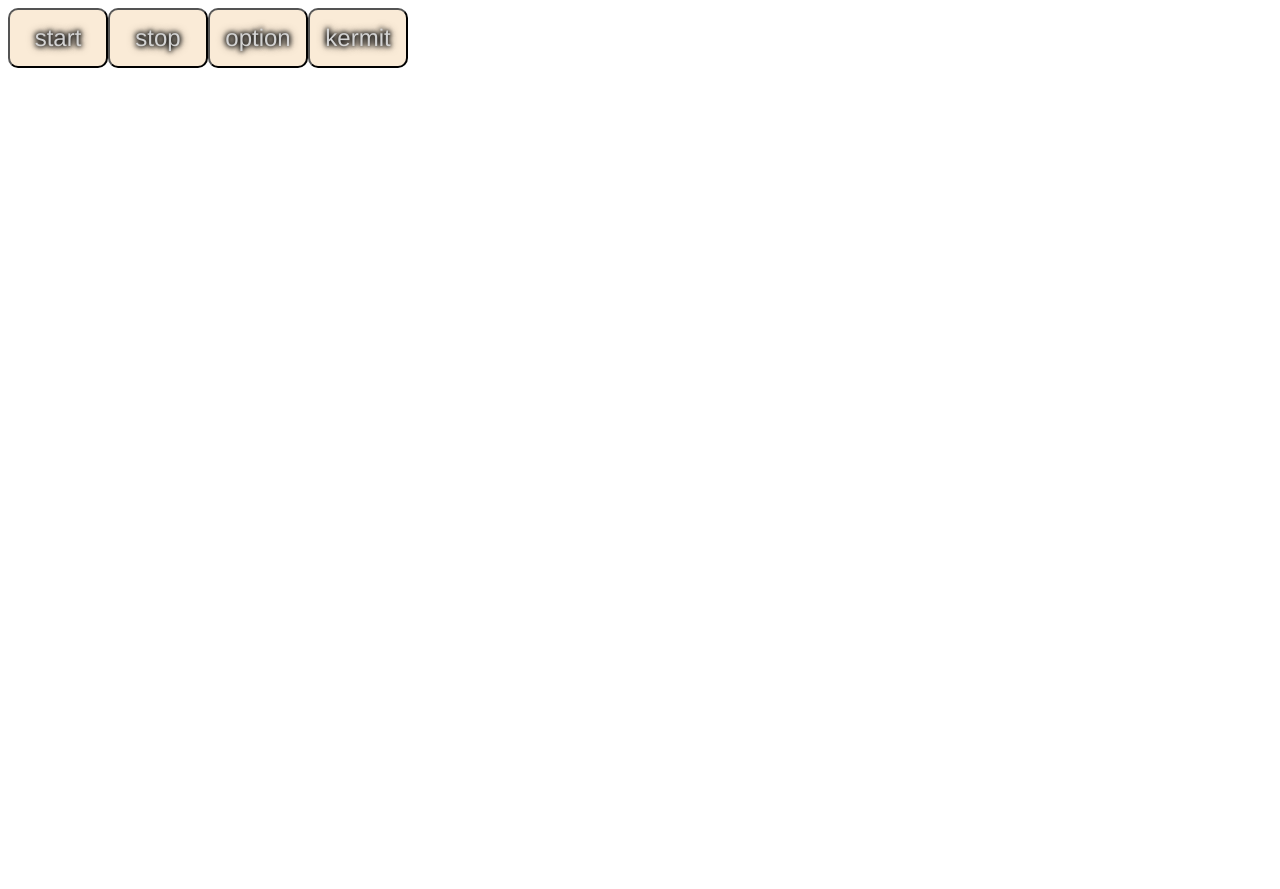
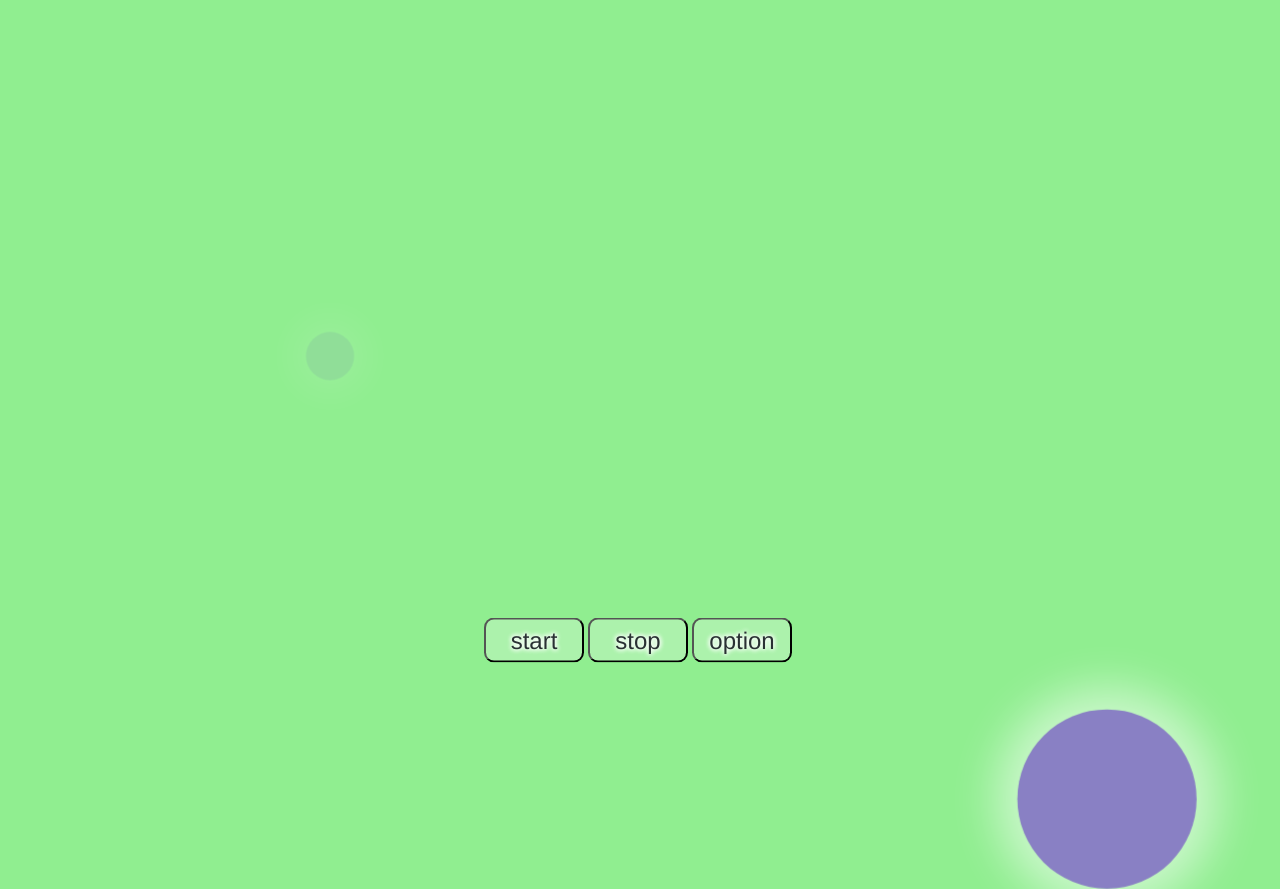
Before and after one commit to curtTheNerd/screenSaverRandomBlocks, a plain HTML site: page index.html in a window 1280 px wide. Both pictures are taken after a click on the button "start". Before the commit the page ends 800 px from the top, so only its background shows below. Drawn offline with Linux system fonts and the light colour scheme.

Commit message:
version 1.0
changed purpose from screenSaver to backGroundFunction, more buttons coming up

```diff
--- a/index.html
+++ b/index.html
@@ -7,7 +7,7 @@
 </head>
 <body>
 
-    <script src="script.js" type="module" defer></script>
+    <script src="script.js" defer></script>
 
 </body>
 </html>
--- a/script.js
+++ b/script.js
@@ -1,61 +1,131 @@
-const medianBlockWidth = window.innerWidth / 16;
+//  constants / variables
+
+document.body.style.overflow = 'hidden';
+document.body.style.backgroundColor = 'lightgreen';
+const medianBlockWidth = window.innerWidth / 32;
 const totalBlocks = [];
-const buttons = ['start', 'stop', 'option', 'kermit'];
-const namedButtons = [];
+const buttons = ['start', 'stop', 'option'];
 
 let blockIndex = 0;
 let dataIndex = 0;
 let intervalID;
 
-function colorProgression(r, g, b) {
+//  creating div skeleton
+
+const buttonDiv = document.createElement('div')
+
+const buttonDivStyles = {
+    position: 'fixed',
+    top: '80%',
+    left: '50%',
+    transform: 'translate(-50%, -50%)',
+    zIndex: 1,
+}
+
+for (const property in buttonDivStyles) {
+    buttonDiv.style[property] = buttonDivStyles[property];
+}
+
+document.body.appendChild(buttonDiv);
+
+
+const blockDiv = document.createElement('div');
+
+const blockDivStyles = {
+    width: '100vw',
+    height: '100vh',
+    zIndex: 0,
+}
+
+for (const property in blockDivStyles) {
+    blockDiv.style[property] = blockDivStyles[property];
+}
+
+document.body.appendChild(blockDiv);
+
+//  color logic
+
+function randomBaseColors() {
+    let baseRBG = [];
+    for (let i = 0; i < 3; i++) {
+        baseRBG.push(Math.floor(Math.random() * 255));
+    }
+    return baseRBG;
+}
+
+let currentBaseRGB = randomBaseColors();
+
+
+function returnRGB(array) {
+    return `rgb(${array[0]}, ${array[1]}, ${array[2]})`;
+}
+
+
+function colorProgression(array) {
+    let r = array[0];
+    let g = array[1];
+    let b = array[2];
     let choice = Math.random();
+
     if (choice > 0.5) {
-        r += Math.floor(Math.random() * 64);
-        g += Math.floor(Math.random() * 64);
-        b += Math.floor(Math.random() * 64);
+        r += Math.floor(Math.random() * 32);
+        g += Math.floor(Math.random() * 32);
+        b += Math.floor(Math.random() * 32);
     }
     if (choice < 0.5) {
-        r -= Math.floor(Math.random() * 64);
-        g -= Math.floor(Math.random() * 64);
-        b -= Math.floor(Math.random() * 64);
+        r -= Math.floor(Math.random() * 32);
+        g -= Math.floor(Math.random() * 32);
+        b -= Math.floor(Math.random() * 32);
     }
-    if (r > 255 && g <= 255) {
-        g = g + (r - 255);
-        r = 255;
-    }
-    if (r > 255 && g > 255){
-        r = r - (g - 255);
-        g = 255;
-    }
-    if (g > 255 && b <= 255) {
-        b = b + (g - 255);
-        g = 255;
-    }
-    if (g > 255 && b > 255){
-        g = g - (b - 255);
-        b = 255;
-    }
-    if (b > 255 && r <= 255) {
-        r = r + (b - 255);
-        b = 255;
-    }
-    if (b > 255 && r > 255){
-        b = b - (r - 255);
-        r = 255;
-    }
-    return `rgb(${r}, ${g}, ${b})`;
+    if (r > 255 && g <= 255) {g = g + (r - 255); r = 255}
+    if (r > 255 && g > 255) {r = r - (g - 255); g = 255}
+    if (g > 255 && b <= 255) {b = b + (g - 255); g = 255}
+    if (g > 255 && b > 255) {g = g - (b - 255); b = 255}
+    if (b > 255 && r <= 255) {r = r + (b - 255); b = 255}
+    if (b > 255 && r > 255) {b = b - (r - 255); r = 255}
+    if (r > 255) {r = 255}
+    if (g > 255) {g = 255}
+    if (b > 255) {b = 255}
+    if (r < 0) {r = 0;}
+    if (g < 0) {g = 0;}
+    if (b < 0) {b = 0;}
+
+    let progressedRBG = [];
+    progressedRBG.push(r);
+    progressedRBG.push(g);
+    progressedRBG.push(b);
+
+    return progressedRBG;
 }
 
+//  buttons
 
 function createButton(element) {
     const button = document.createElement('button');
     button.innerHTML = element;
     button.setAttribute('dataIndex', dataIndex);
 
+    const buttonStyles = {
+        width: '100px',
+        height: '45px',
+        backgroundColor: 'rgba(255, 255, 255, 0.25)',
+        color: 'rgb(41, 49, 51)',
+        textShadow: '0px 0px 5px white, 0 0 5px white, 0 0 5px white',
+        borderRadius: '10px',
+        fontSize: '1.5em',
+        fontFamily: 'Helvetica',
+        marginRight: '4px',
+    }
+
+    for (const property in buttonStyles) {
+        button.style[property] = buttonStyles[property];
+    }
+
     if (dataIndex === 0) {
         button.addEventListener('click', () => {
+            currentBaseRGB = randomBaseColors();
             clearInterval(intervalID);
-            intervalID = setInterval(createRandomCircles, 750)});
+            intervalID = setInterval(createRandomCircles, 1000)});
     }
     if (dataIndex === 1) {
         button.addEventListener('click', () => {
@@ -63,20 +133,11 @@ function createButton(element) {
     }
     if (dataIndex === 2) {
         button.addEventListener('click', () => {
-            document.body.style.backgroundColor = `rgb(${Math.floor(Math.random() * 255)}, ${Math.floor(Math.random() * 255)}, ${Math.floor(Math.random() * 255)})`;
-
+            document.body.style.backgroundColor = returnRGB(randomBaseColors());
         })
     };
-    button.style.width = '100px';
-    button.style.height = '60px';
-    button.style.backgroundColor = 'antiquewhite';
-    button.style.color = 'lightgray';
-    button.style.textShadow = '0px 0px 5px black, 0 0 10px black, 0 0 5px black';
-    button.style.borderRadius = '10px';
-    button.style.fontSize = '1.5em';
-    button.style.fontFamily = 'Helvetica';
-    button.style.zIndex = 100;
-    document.body.appendChild(button);
+
+    buttonDiv.appendChild(button);
     dataIndex++;
 }
 
@@ -84,59 +145,40 @@ buttons.forEach(element => {
     createButton(element);
 })
 
+//  create random elements
 
 function createRandomCircles() {
     let block = document.createElement('div');
     let allSizes = [(medianBlockWidth * 3), (medianBlockWidth * 2), (medianBlockWidth * 2), medianBlockWidth, medianBlockWidth, medianBlockWidth, medianBlockWidth, (medianBlockWidth * 0.75), (medianBlockWidth * 0.75), (medianBlockWidth * 0.5)];
     let size = allSizes[(Math.floor(Math.random() * 10))];
-    let randomOpacity = Math.random() * 1;
-
-    let keyframes = [{transform: 'scale(4)', opacity: 0}];
-    let options = {duration: 8000, easing: 'ease-out', fill: 'forwards'};
+    let keyframes = [{transform: 'scale(6)', opacity: 0}];
+    let options = {duration: 12000, easing: 'ease-out', fill: 'forwards'};
     let blockposX = Math.floor(Math.random() * window.innerWidth) - size / 2;
     let blockposY = Math.floor(Math.random() * window.innerHeight) - size / 2;
 
-    block.setAttribute('index', blockIndex);
+    block.setAttribute('id', blockIndex);
+    const blockStyles = {
+        position: 'absolute',
+        width: `${size}px`,
+        height: `${size}px`,
+        left: `${blockposX}px`,
+        top: `${blockposY}px`,
+        backgroundColor: returnRGB(currentBaseRGB),
+        boxShadow: '0 0 20px 10px white',
+        borderRadius: `50%`,
+        opacity: Math.random() * 1,
+    }
 
-    block.style.width = `${size}px`;
-    block.style.height = `${size}px`;
-    block.style.left = `${blockposX}px`;
-    block.style.top = `${blockposY}px`;
-    block.style.position = 'absolute';
-    block.style.backgroundColor = colorProgression(r, g, b);
-    block.style.boxShadow = '0 0 25px 10px white';
-    block.style.borderRadius = `50%`;
-    block.style.opacity = randomOpacity;
-    block.style.zIndex = 1;
+    for (const property in blockStyles) {
+        block.style[property] = blockStyles[property];
+    }
 
     block.animate(keyframes, options);
-    document.body.appendChild(block);
+    blockDiv.appendChild(block);
     setTimeout(() => {
-       document.body.removeChild(block);
+       blockDiv.removeChild(block);
     }, 7750);
-}
-
-
-function createRandomGrid() {
-    let block = document.createElement('div');
-
-    let blockposX = Math.floor(Math.random() * 16) * medianBlockWidth;
-    let blockposY = Math.floor(Math.random() * 9) * medianBlockWidth;
-
-    block.setAttribute('index', blockIndex);
-
-    block.style.width = medianBlockWidth / 2 + 'px';
-    block.style.height = medianBlockWidth / 2 + 'px';
-    block.style.left = `${blockposX}px`;
-    block.style.top = `${blockposY}px`;
-    block.style.position = 'absolute';
-    block.style.backgroundColor = colorProgression(r, g, b);
-    block.style.boxShadow = '0 0 4px 4px white';
-    block.style.borderRadius = `5px`;
-    block.style.zIndex = 1;
-
-    document.body.appendChild(block);
 
     blockIndex++;
-    totalBlocks.push(block);
+    currentBaseRGB = colorProgression(currentBaseRGB);
 }
```
